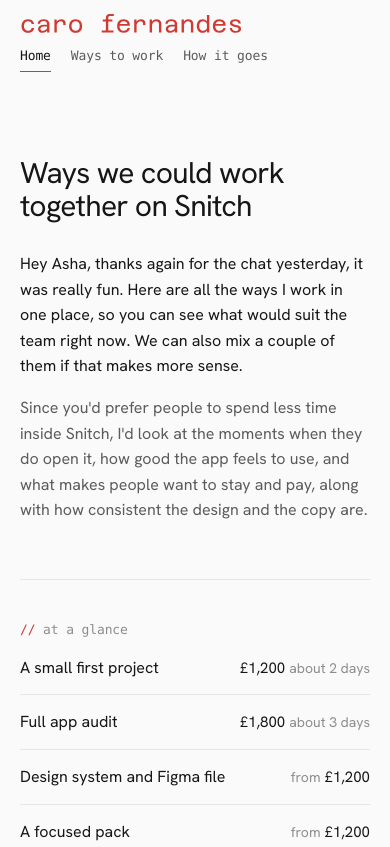
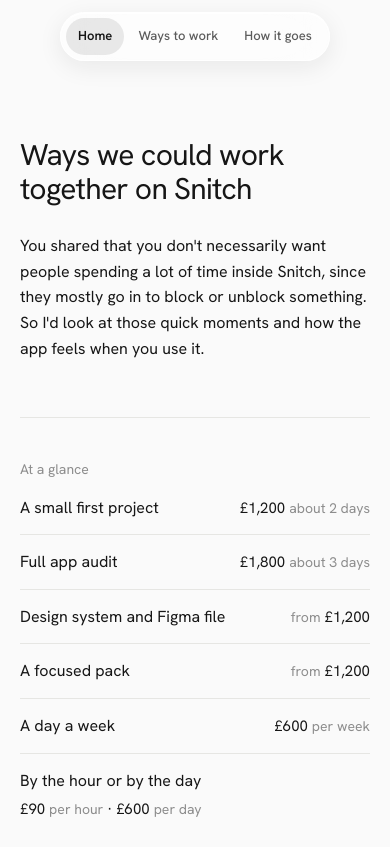
Before and after one commit to carolinavidalf/snitch-proposal, a plain HTML site: page index.html in a window 390 px wide. Shown: the top 847 px of the page. Drawn offline with Linux system fonts and the light colour scheme; a web font is replaced by a local one.

Commit message:
Clean header: glass pill menu, Hanken Grotesk only, no logo, shorter intro in Caro's words, name in footer
Co-Authored-By: Claude Sonnet 5.5 <noreply@anthropic.com>
Claude-Session: https://claude.ai/code/session_01Ry23vnjPvw4rzkGeXbCyd3

```diff
--- a/index.html
+++ b/index.html
@@ -6,13 +6,12 @@
 <title>Working with Snitch</title>
 <link rel="preconnect" href="https://fonts.googleapis.com">
 <link rel="preconnect" href="https://fonts.gstatic.com" crossorigin>
-<link href="https://fonts.googleapis.com/css2?family=Azeret+Mono:wght@400&family=Hanken+Grotesk:wght@300;400;500;600&display=swap" rel="stylesheet">
+<link href="https://fonts.googleapis.com/css2?family=Hanken+Grotesk:wght@300;400;500;600&display=swap" rel="stylesheet">
 <link rel="stylesheet" href="style.css">
 </head>
 <body>
 <header class="top">
   <div class="wrap">
-    <a class="brand" href="index.html"><img src="logo.svg" alt="caro fernandes" height="20"></a>
     <nav class="menu" aria-label="Main">
       <a href="index.html" aria-current="page">Home</a>
       <a href="ways.html">Ways to work</a>
@@ -27,8 +26,7 @@
       <div aria-hidden="true"></div>
       <div>
         <h1>Ways we could work together on Snitch</h1>
-        <p class="lead">Hey Asha, thanks again for the chat yesterday, it was really fun. Here are all the ways I work in one place, so you can see what would suit the team right now. We can also mix a couple of them if that makes more sense.</p>
-        <p>Since you'd prefer people to spend less time inside Snitch, I'd look at the moments when they do open it, how good the app feels to use, and what makes people want to stay and pay, along with how consistent the design and the copy are.</p>
+        <p class="lead">You shared that you don't necessarily want people spending a lot of time inside Snitch, since they mostly go in to block or unblock something. So I'd look at those quick moments and how the app feels when you use it.</p>
       </div>
     </section>
 
@@ -67,5 +65,10 @@
 </main>
 
 
+<footer>
+  <div class="wrap">
+    <span>Caro Fernandes</span>
+  </div>
+</footer>
 </body>
 </html>
--- a/style.css
+++ b/style.css
@@ -8,8 +8,6 @@
   --g1: #dcf2e8;
   --g2: #d8e5fb;
   --g3: #e8dff7;
-  --mono: "Azeret Mono", ui-monospace, "SF Mono", Menlo, monospace;
-  --red: #cf3a32;
   --font: "Hanken Grotesk", system-ui, -apple-system, "Segoe UI", Helvetica, Arial, sans-serif;
   color-scheme: light;
 }
@@ -29,18 +27,20 @@ body {
 }
 .wrap { width: 100%; max-width: 1040px; margin: 0 auto; padding: 0 28px; }
 
-/* top menu */
-.top { position: sticky; top: 0; z-index: 10; background: rgba(250, 250, 250, 0.9); backdrop-filter: blur(10px); -webkit-backdrop-filter: blur(10px); }
-.top .wrap { display: grid; grid-template-columns: 1fr auto 1fr; align-items: center; gap: 16px; height: 68px; }
-.brand { display: inline-flex; align-items: center; gap: 10px; font-weight: 500; font-size: 18px; letter-spacing: -0.02em; text-decoration: none; justify-self: start; }
-.brand img { display: block; height: 20px; width: auto; }
-.brand sup { font-size: 10px; font-weight: 500; margin-left: 2px; }
-.menu { display: flex; gap: 28px; font-size: 14px; }
-.menu a { text-decoration: none; color: var(--soft); padding: 4px 0; border-bottom: 1px solid transparent; }
+/* top menu: a floating glass pill */
+.top { height: 72px; }
+.menu {
+  position: fixed; z-index: 50; top: 14px; left: 0; right: 0; margin: 0 auto; width: max-content; max-width: calc(100% - 24px);
+  display: flex; gap: 2px; padding: 5px; border-radius: 999px;
+  background: rgba(255, 255, 255, 0.5);
+  -webkit-backdrop-filter: blur(28px) saturate(1.8); backdrop-filter: blur(28px) saturate(1.8);
+  border: 1px solid rgba(255, 255, 255, 0.75);
+  box-shadow: 0 6px 24px rgba(20, 20, 20, 0.08), inset 0 1px 0 rgba(255, 255, 255, 0.9);
+}
+.menu a { padding: 8px 18px; border-radius: 999px; font-size: 14px; font-weight: 500; color: var(--soft); text-decoration: none; white-space: nowrap; }
 .menu a:hover { color: var(--ink); }
-.menu a[aria-current="page"] { color: var(--ink); border-bottom-color: var(--ink); }
-.cta { justify-self: end; font-size: 14px; color: var(--ink); text-decoration: underline; text-underline-offset: 4px; text-decoration-color: #b9b9b6; }
-.cta:hover { text-decoration-color: var(--ink); }
+.menu a[aria-current="page"] { background: rgba(22, 22, 22, 0.09); color: var(--ink); font-weight: 600; }
+@supports not ((backdrop-filter: blur(1px)) or (-webkit-backdrop-filter: blur(1px))) { .menu { background: rgba(255, 255, 255, 0.94); } }
 a:focus-visible { outline: 2px solid var(--ink); outline-offset: 3px; border-radius: 2px; }
 
 /* page */
@@ -103,11 +103,9 @@ footer .wrap { display: flex; justify-content: space-between; gap: 16px; flex-wr
 
 @media (max-width: 760px) {
   .wrap { padding: 0 20px; }
-  .top .wrap { grid-template-columns: 1fr auto; grid-template-areas: "brand cta" "menu menu"; height: auto; padding-top: 14px; padding-bottom: 10px; row-gap: 8px; }
-  .brand { grid-area: brand; font-size: 18px; }
-  .cta { grid-area: cta; }
-  .menu { grid-area: menu; gap: 20px; overflow-x: auto; padding-bottom: 2px; }
-  .menu a { white-space: nowrap; }
+  .top { height: 66px; }
+  .menu { top: 12px; }
+  .menu a { padding: 8px 12px; font-size: 13px; }
   .hero { grid-template-columns: minmax(0, 1fr); padding: 48px 0 40px; }
   .hero .tag { order: 2; }
   .page-title { padding: 40px 0 24px; }
@@ -123,14 +121,3 @@ footer .wrap { display: flex; justify-content: space-between; gap: 16px; flex-wr
 .glance a:hover span:first-child { text-decoration: underline; text-decoration-color: #b9b9b6; text-underline-offset: 3px; }
 .glance .p { font-size: 15px; font-variant-numeric: tabular-nums; }
 .glance .p small { color: var(--muted); font-size: 14px; }
-
-/* code-flavoured touches: mono for the small stuff, comment-style labels, a blinking cursor */
-.menu, .label, .fine, .price, .price small { font-family: var(--mono); letter-spacing: -0.01em; }
-.menu { font-size: 13px; }
-.label { font-size: 13px; text-transform: lowercase; }
-.label::before { content: "// "; color: var(--red); }
-.fine { font-size: 13px; }
-.menu a[aria-current="page"] { border-bottom-color: var(--red); }
-.brand::after { content: ""; width: 9px; height: 18px; margin-left: 6px; background: var(--red); animation: blink 1.1s steps(1) infinite; }
-@keyframes blink { 50% { opacity: 0; } }
-@media (prefers-reduced-motion: reduce) { .brand::after { animation: none; } }
```
Also changed, not shown: process.html (+6 -2 lines), ways.html (+6 -2 lines), logo.svg (deleted).
